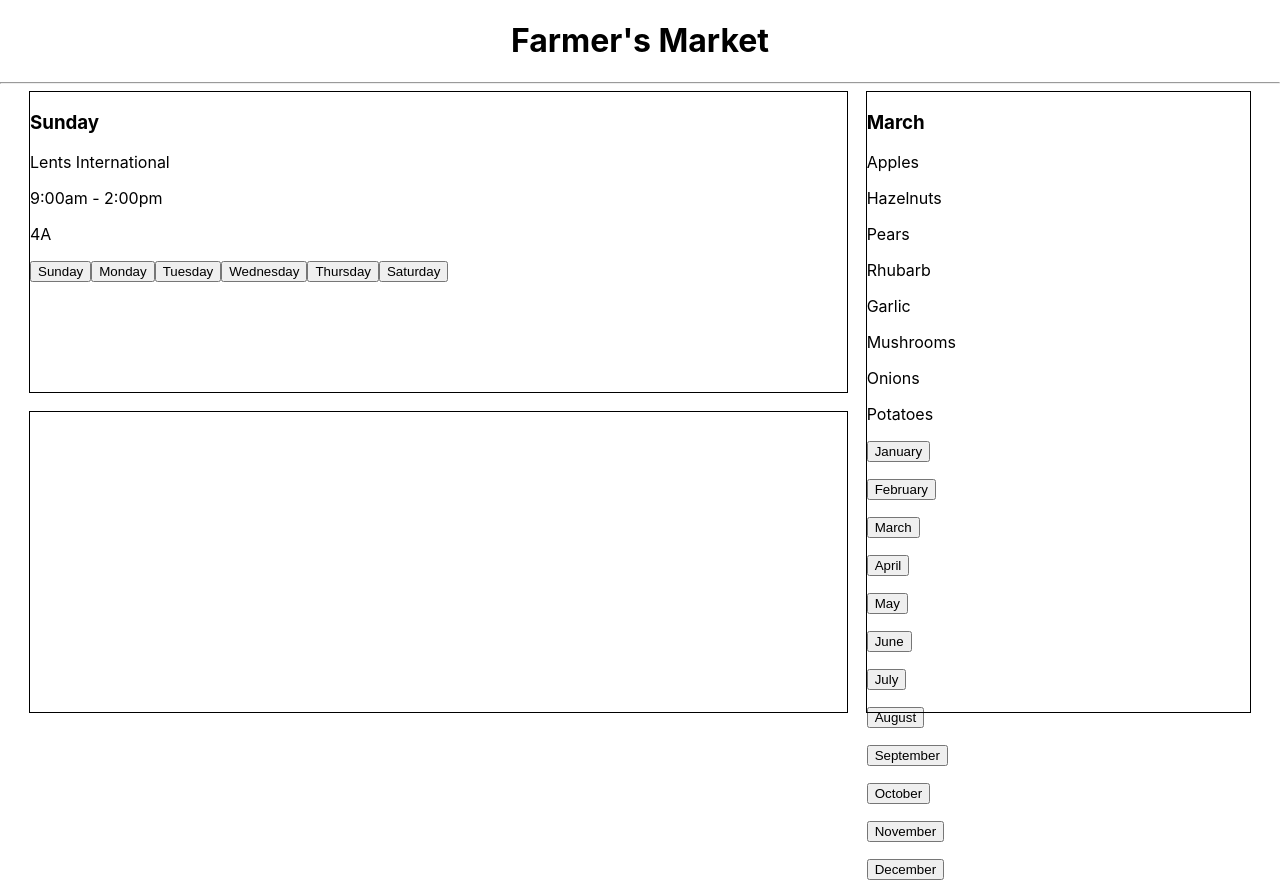
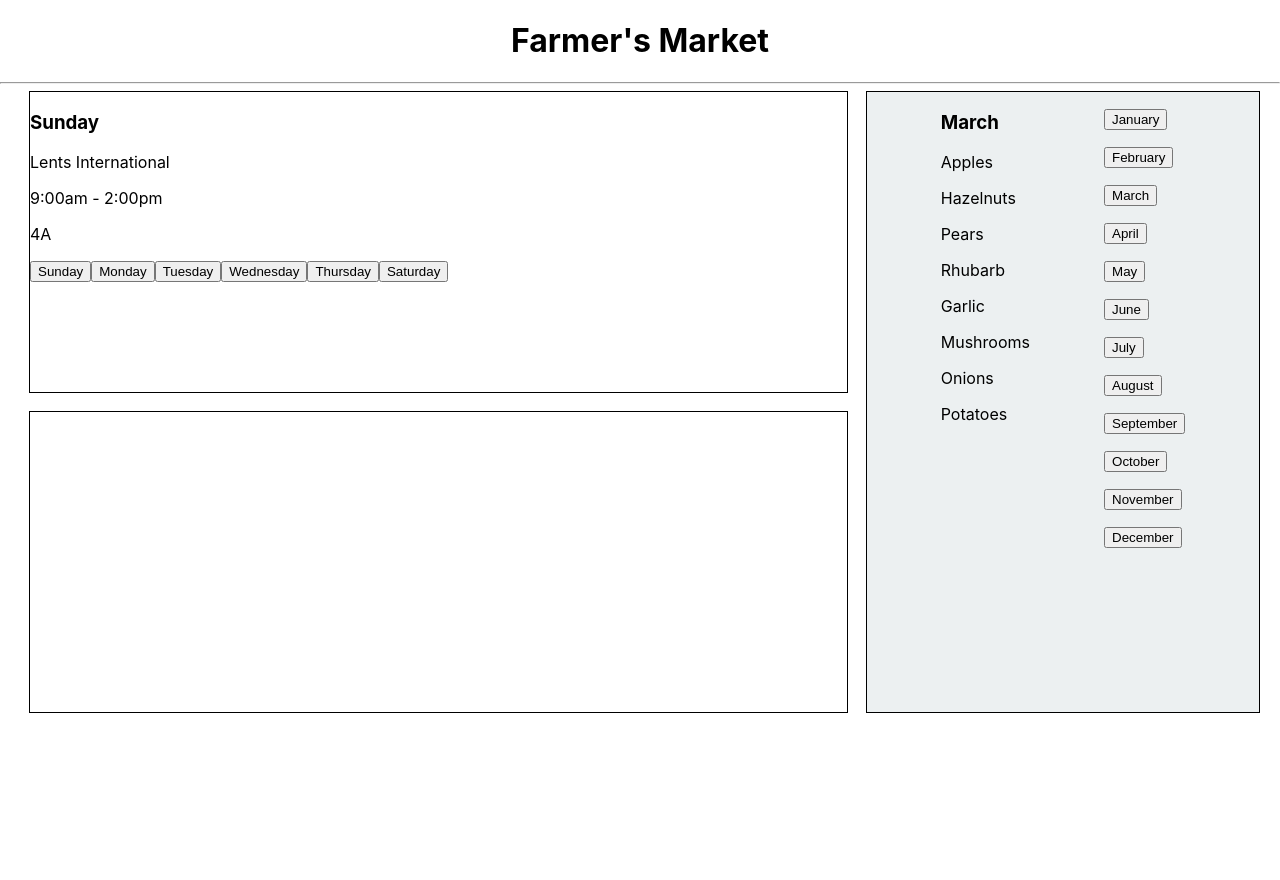
Before and after one commit to jenniferholcomb/FarmersMarket, a React (Create React App) app: page / in a window 1280 px wide. After the commit the page ends 800 px from the top, so only its background shows below. Built offline with nearby package versions, Linux system fonts and the light colour scheme.

Commit message:
flexbox for list of seasonal produce and months, with overflow scroll

```diff
--- a/src/components/SeasonalControl.js
+++ b/src/components/SeasonalControl.js
@@ -274,8 +274,9 @@ class SeasonalControl extends React.Component {
 
   constructor(props) {
     super(props);
+    const d = new Date();
     this.state = {
-      currentState: 'March'
+      currentState: availableProduce.map((item, index) => availableProduce[index].month)[d.getMonth()]
     }
   }
 
@@ -286,7 +287,23 @@ class SeasonalControl extends React.Component {
   }
 
   render() {
-    let currentMonth = 2;
+    let currentMonth = null;
+    const myStyledComponentStyles = {
+      backgroundColor: '#ecf0f1',
+      gridColumn: '3',
+      gridRow: '1 / span 2',
+      outline: '1px solid black',
+      marginRight: '30px',
+      display: 'flex',
+      justifyContent: 'space-evenly',
+      width: '95%'
+    }
+
+    const itemStyles = {
+      maxHeight: '600px',
+      overflowY: 'scroll'
+    }
+
     if (this.state.currentState === 'January') {
       currentMonth = 0;
     } else if (this.state.currentState === 'February') {
@@ -314,13 +331,19 @@ class SeasonalControl extends React.Component {
     }
     return (
       <React.Fragment>
-        <div id="seasonal">
+        {/* <div id="seasonal"> */}
+          <div style={myStyledComponentStyles}>
+            <div style={itemStyles}>
               <Seasonal
                 month={availableProduce[currentMonth].month}
                 selection={availableProduce[currentMonth].selection}
               />
+            </div>
+            <div style={itemStyles}>
               {availableProduce.map((item, index) => <p>{<button onClick={() => this.handleClick(availableProduce[index].month)}>{availableProduce[index].month}</button>}</p>)}
             </div>
+          </div>
+        {/* </div> */}
       </React.Fragment>
     )
   }
--- a/src/index.css
+++ b/src/index.css
@@ -27,12 +27,12 @@ code {
   outline: 1px solid black;
   margin-left: 30px;
 }
-#seasonal {
+/* #seasonal {
   grid-column: 3;
   grid-row: 1 / span 2;
   outline: 1px solid black;
   margin-right: 30px;
-}
+} */
 #stories {
   grid-column: 1 / span 2;
   grid-row: 2;
```
Lines whose indentation alone changed are shown as unchanged.
